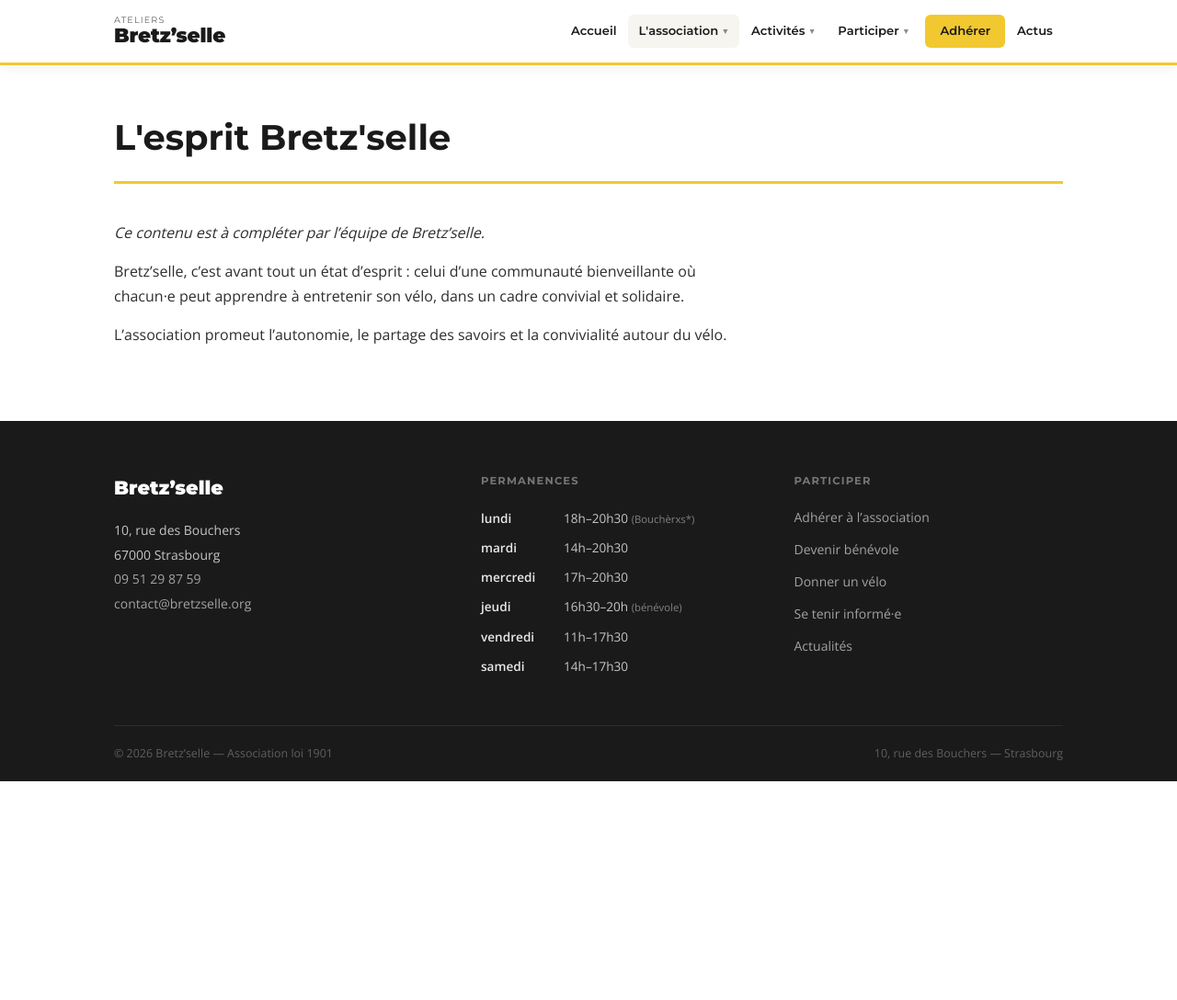
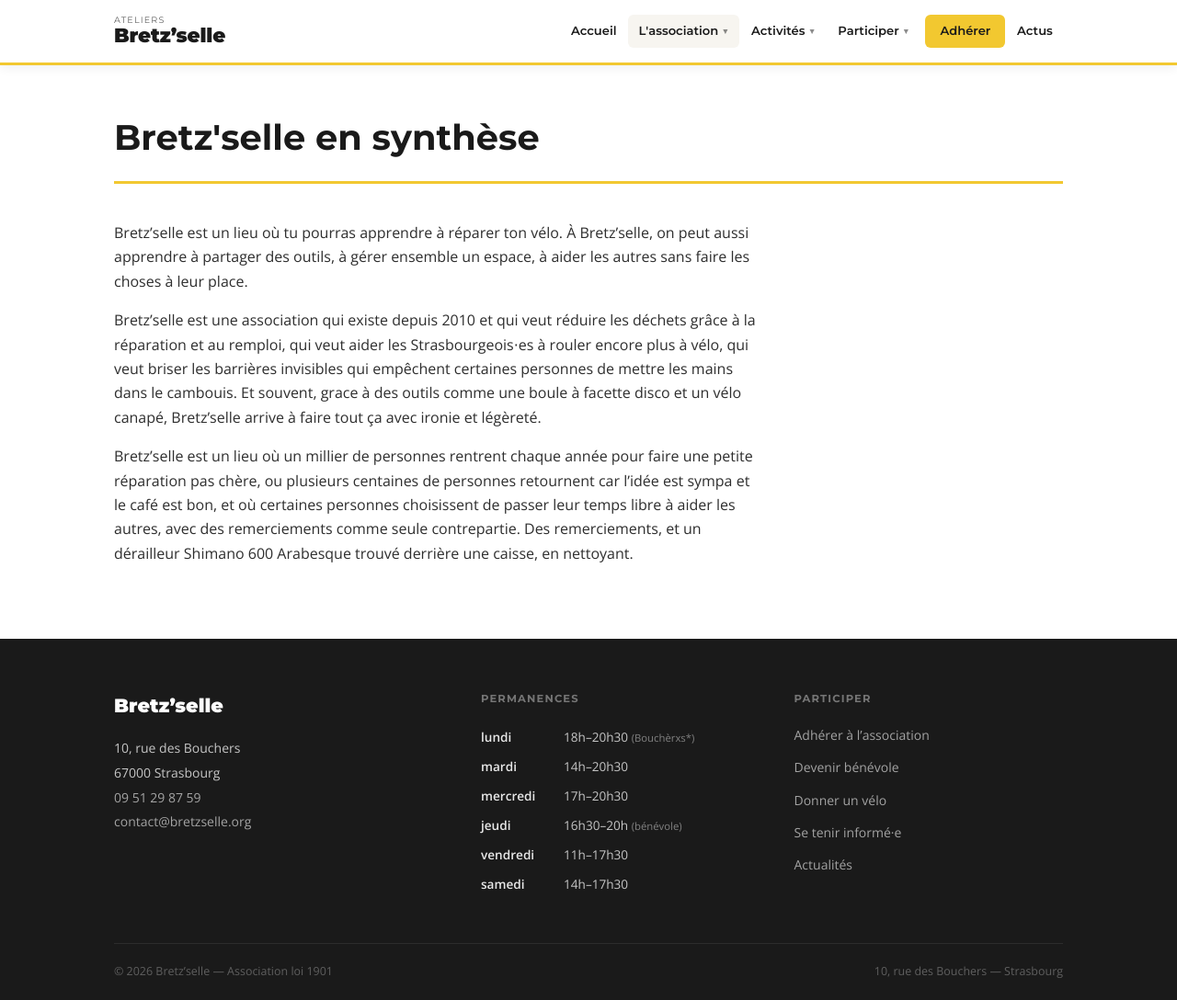
Before and after one commit to Bretzselle/bretzselle.org, a Jekyll site: the page built from lassociation/esprit.md, in a window 1280 px wide and 1088 px high. Shown: the whole window at 92% size. Built offline with Jekyll 4.4.1, drawn with Linux system fonts in a browser that asks for light colours.

Commit message:
Update esprit.md

```diff
--- a/lassociation/esprit.md
+++ b/lassociation/esprit.md
@@ -1,11 +1,11 @@
 ---
 layout: page
-title: L'esprit Bretz'selle
-permalink: /lassociation/esprit/
+title: Bretz'selle en synthèse
+permalink: /lassociation/synthese/
 ---
 
-*Ce contenu est à compléter par l'équipe de Bretz'selle.*
+Bretz'selle est un lieu où tu pourras apprendre à réparer ton vélo. À Bretz'selle, on peut aussi apprendre à partager des outils, à gérer ensemble un espace, à aider les autres sans faire les choses à leur place.
 
-Bretz'selle, c'est avant tout un état d'esprit : celui d'une communauté bienveillante où chacun·e peut apprendre à entretenir son vélo, dans un cadre convivial et solidaire.
+Bretz'selle est une association qui existe depuis 2010 et qui veut réduire les déchets grâce à la réparation et au remploi, qui veut aider les Strasbourgeois⋅es à rouler encore plus à vélo, qui veut briser les barrières invisibles qui empêchent certaines personnes de mettre les mains dans le cambouis. Et souvent, grace à des outils comme une boule à facette disco et un vélo canapé, Bretz'selle arrive à faire tout ça avec ironie et légèreté.
 
-L'association promeut l'autonomie, le partage des savoirs et la convivialité autour du vélo.
+Bretz'selle est un lieu où un millier de personnes rentrent chaque année pour faire une petite réparation pas chère, ou plusieurs centaines de personnes retournent car l'idée est sympa et le café est bon, et où certaines personnes choisissent de passer leur temps libre à aider les autres, avec des remerciements comme seule contrepartie. Des remerciements, et un dérailleur Shimano 600 Arabesque trouvé derrière une caisse, en nettoyant.
```
